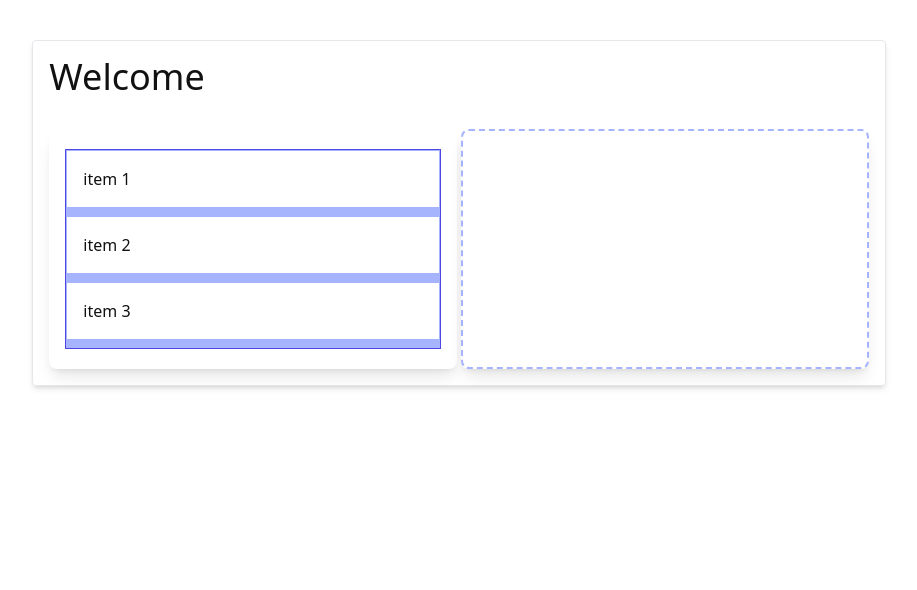
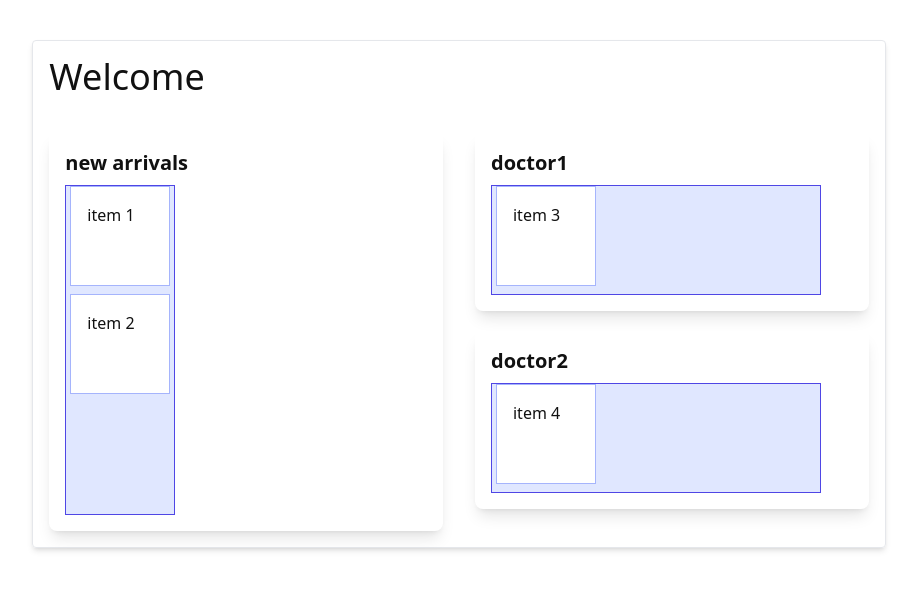
Before and after one commit to gabeochoa/hsp, a React (Vite) app: page / in a window 1280 px wide. Shown: the top 590 px of the page, without its empty margins (181-1098 px from the left). Built offline with nearby package versions, Linux system fonts and the light colour scheme.

Commit message:
cards with two columns

```diff
--- a/src/App.tsx
+++ b/src/App.tsx
@@ -1,4 +1,4 @@
-import { useState } from 'react';
+import { createContext, useCallback, useContext, useState } from 'react';
 
 const Link = (props: JSX.IntrinsicElements['a']) => (
   <a
@@ -7,29 +7,137 @@ const Link = (props: JSX.IntrinsicElements['a']) => (
   />
 );
 
+interface ITray {
+  cards: ICard[];
+  id: number;
+  label: string;
+}
+
 interface ICard {
   id: number;
   label: string;
 }
 
-export default function App() {
-  const [items, setItems] = useState<ICard[]>([
+interface ITrayContext {
+  moveCard: (
+    tray_one: ITray['id'],
+    tray_two: ITray['id'],
+    card_id: ICard['id'],
+  ) => void;
+  setTrays: (trays: ITray[]) => void;
+  trays: ITray[];
+}
+
+const TrayContext = createContext<ITrayContext>({
+  moveCard: () => {},
+  setTrays: () => {},
+  trays: [],
+});
+
+function TrayContextProvider({ children }) {
+  const [trays, setTrays] = useState<ITray[]>([
+    {
+      id: 0,
+      label: 'new arrivals',
+      // eslint-disable-next-line sort-keys-fix/sort-keys-fix
+      cards: [
         { id: 0, label: 'item 1' },
         { id: 1, label: 'item 2' },
-    { id: 2, label: 'item 3' },
+      ],
+    },
+    {
+      id: 1,
+      label: 'doctor1',
+      // eslint-disable-next-line sort-keys-fix/sort-keys-fix
+      cards: [{ id: 2, label: 'item 3' }],
+    },
+    {
+      id: 2,
+      label: 'doctor2',
+      // eslint-disable-next-line sort-keys-fix/sort-keys-fix
+      cards: [{ id: 3, label: 'item 4' }],
+    },
   ]);
-  const [draggedList, setDraggedList] = useState<ICard[]>([]);
-  const [isDragging, setIsDragging] = useState<boolean>(false);
 
-  const target = `mt-4 p-4 bg-white rounded-lg shadow-lg border-dashed border-2 min-h-60 ${isDragging ? 'border-black' : 'border-indigo-300'}`;
+  const moveCard = useCallback(
+    (from_tray: number, to_tray: number, card_id: number) => {
+      setTrays((prevTrays) => {
+        const newTrays = [...prevTrays];
+        const fromTray = prevTrays.find((tray) => tray.id === from_tray);
+        const toTray = prevTrays.find((tray) => tray.id === to_tray);
+        if (fromTray && toTray) {
+          const cardToMove = fromTray.cards.find((card) => card.id === card_id);
+          if (cardToMove) {
+            // Remove the card from the from tray
+            fromTray.cards = fromTray.cards.filter(
+              (card) => card.id !== card_id,
+            );
+            // Add the card to the to tray
+            toTray.cards.push(cardToMove);
+          } else {
+            console.log('didnt find card');
+          }
+        }
+        return newTrays;
+      });
+    },
+    [],
+  );
 
   return (
-    <div className="mx-auto my-8 mt-10 w-8/12 rounded border border-gray-200 p-4 shadow-md dark:border-neutral-600 dark:bg-neutral-800 dark:shadow-none">
-      <h1 className="mb-4 text-4xl">Welcome</h1>
-      <div className="grid grid-cols-2 gap-1">
-        <div className="mt-5 rounded-lg bg-white p-4 shadow-lg">
-          <ul className="m-0 min-h-40 list-none border border-indigo-600 bg-indigo-300 p-0">
-            {items.map((item) => {
+    <TrayContext.Provider
+      value={{
+        moveCard,
+        setTrays,
+        trays,
+      }}
+    >
+      {children}
+    </TrayContext.Provider>
+  );
+}
+
+function Tray({
+  cards,
+  horizontal,
+  id,
+  name,
+}: {
+  cards: ICard[];
+  horizontal: boolean;
+  id: string;
+  name: string;
+}) {
+  const { moveCard } = useContext(TrayContext);
+  const size = 100;
+  const MAX_CARDS = 3;
+
+  return (
+    <div
+      className="mt-5 rounded-lg p-4 shadow-lg"
+      onDragOver={(event) => {
+        event.preventDefault();
+      }}
+      onDrop={(event) => {
+        event.preventDefault();
+        if (cards.length == MAX_CARDS) {
+          return;
+        }
+
+        const data = JSON.parse(event.dataTransfer.getData('data'));
+        const { card_id, tray_id } = data;
+        moveCard(Number(tray_id), Number(id), Number(card_id));
+      }}
+    >
+      <div className="mb-2 text-xl font-bold">{name}</div>
+      <ul
+        className={`m-0 list-none border border-indigo-600 bg-indigo-100 p-0 px-1 ${horizontal ? 'flex flex-wrap' : ''}`}
+        style={{
+          height: !horizontal ? size * 1.1 * MAX_CARDS : 110,
+          width: horizontal ? size * 1.1 * MAX_CARDS : 110,
+        }}
+      >
+        {cards.map((item: ICard) => {
           return (
             <li
               className="mb-2 cursor-move border border-indigo-300 bg-white p-4"
@@ -37,7 +145,15 @@ export default function App() {
               id={`${item.id}`}
               key={item.id}
               onDragStart={(event) => {
-                    event.dataTransfer.setData('id', event.currentTarget.id);
+                const data = {
+                  card_id: event.currentTarget.id,
+                  tray_id: id,
+                };
+                event.dataTransfer.setData('data', JSON.stringify(data));
+              }}
+              style={{
+                height: size,
+                width: size,
               }}
             >
               {item.label}
@@ -46,42 +162,56 @@ export default function App() {
         })}
       </ul>
     </div>
-        <div
-          className={target}
-          onDragOver={(event) => {
-            event.preventDefault();
-            setIsDragging(true);
-          }}
-          onDrop={(event) => {
-            event.preventDefault();
-            const id = event.dataTransfer.getData('id');
-            const item = items.find((x) => x.id == Number(id));
-            if (item) {
-              setDraggedList([...draggedList, item]);
-              setIsDragging(false);
-              setItems(
-                items.filter((el) => {
-                  return el.id != item.id;
-                }),
   );
 }
-          }}
-        >
-          <ul>
-            {draggedList.map((item) => {
+
+function Main() {
+  const { trays } = useContext(TrayContext);
+
   return (
-                <li
-                  className="mb-2 cursor-move border border-indigo-300 bg-white p-4"
-                  id={`{item.id}`}
-                  key={item.id}
-                >
-                  {item.label}
-                </li>
+    <div className="mx-auto my-8 mt-10 w-8/12 rounded border border-gray-200 p-4 shadow-md dark:border-neutral-600 dark:bg-neutral-800 dark:shadow-none">
+      <h1 className="mb-4 text-4xl">Welcome</h1>
+      <div className="columns-2 gap-8">
+        <div className="break-after-column">
+          {trays.map((tray: ITray, index: number) => {
+            if (index != 0) {
+              return null;
+            }
+            return (
+              <Tray
+                cards={tray.cards}
+                horizontal={false}
+                id={String(tray.id)}
+                key={tray.id}
+                name={tray.label}
+              />
             );
           })}
-          </ul>
+        </div>
+        <div className="">
+          {trays.map((tray: ITray, index: number) => {
+            if (index == 0) {
+              return null;
+            }
+            return (
+              <Tray
+                cards={tray.cards}
+                horizontal={true}
+                id={String(tray.id)}
+                key={tray.id}
+                name={tray.label}
+              />
+            );
+          })}
         </div>
       </div>
     </div>
   );
 }
+export default function App() {
+  return (
+    <TrayContextProvider>
+      <Main />
+    </TrayContextProvider>
+  );
+}
```
Lines whose indentation alone changed are shown as unchanged.
